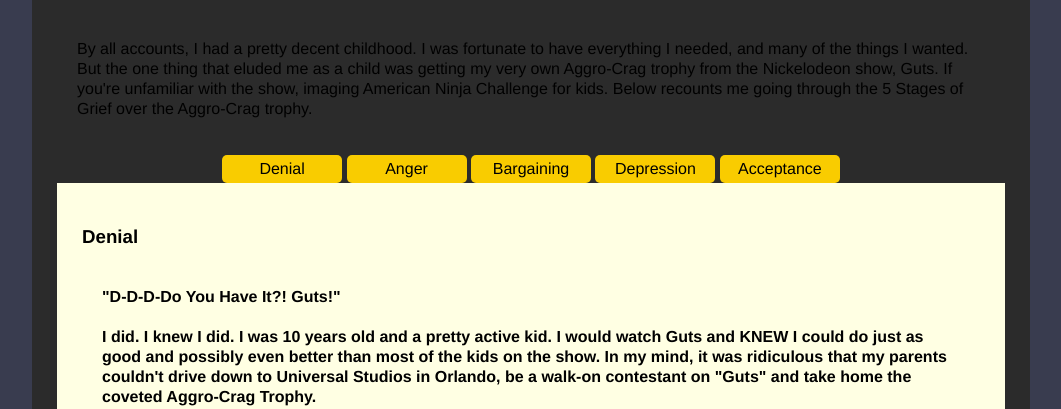
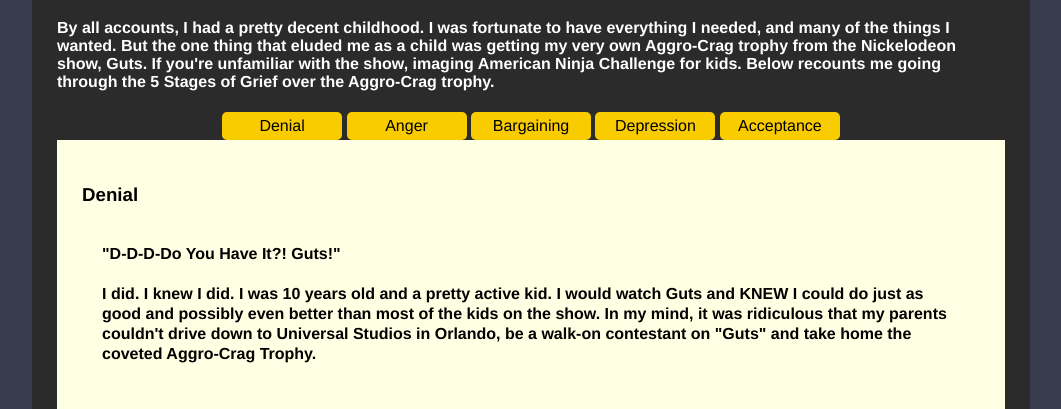
Before and after one commit to aycodedesign/GWDA213, a plain HTML site: page index.html in a window 1280 px wide. Shown: the part 391-800 px from the top of the page, without its empty margins (109-1170 px from the left). Drawn offline with Linux system fonts and the light colour scheme.

Commit message:
week 1 hmwk

```diff
--- a/css/styles.css
+++ b/css/styles.css
@@ -22,6 +22,10 @@
 h1 {
   text-align: center;
   color: #FFFF00;
+}
+
+h4 {
+  color: white;
 }
 
 img {
--- a/index.html
+++ b/index.html
@@ -19,10 +19,10 @@
 		<img src="./img/guts-logo.png" width="50%">
 		<h1>aka</h1>
 		<h1>My Biggest Childhood Regret</h1>
-		<p>
+		<h4>
 			By all accounts, I had a pretty decent childhood. I was fortunate to have everything I needed, and many of the things I wanted. But the one thing that eluded me as a child was getting my very own Aggro-Crag trophy from the Nickelodeon show, Guts. If you're
 			unfamiliar with the show, imaging American Ninja Challenge for kids. Below recounts me going through the 5 Stages of Grief over the Aggro-Crag trophy.
-		</p>
+		</h4>
 
 		<nav>
 			<a href="#sect1">Denial</a>
```
